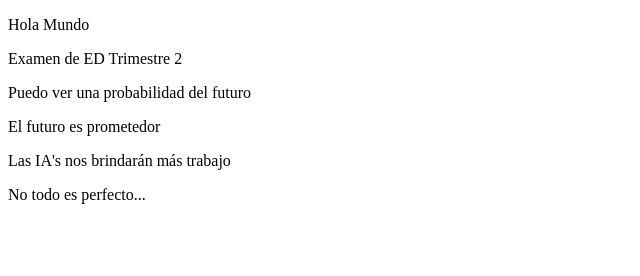
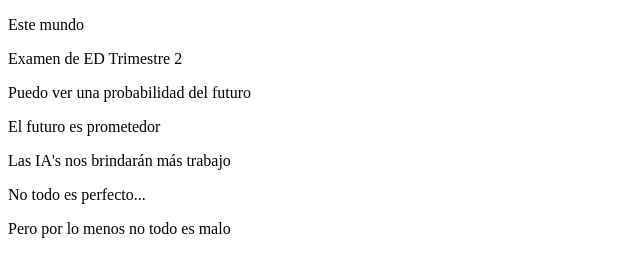
Before and after one commit to mateoxav/ExamenGitTrimestre2, a plain HTML site: page index.html in a window 1280 px wide. Shown: the whole page, without its empty margins (0-640 px from the left). Drawn offline with Linux system fonts and the light colour scheme.

Commit message:
Update index.html

```diff
--- a/index.html
+++ b/index.html
@@ -2,15 +2,16 @@
 <html lang="es">
 <head>
     <meta charset="UTF-8">
-    <title>Hola Mundo</title>
+    <title>Sobre este mundo</title>
     <link rel="stylesheet" href="index.css">
 </head>
 <body>
-    <p>Hola Mundo</p>
+    <p>Este mundo</p>
     <p>Examen de ED Trimestre 2</p>
     <p>Puedo ver una probabilidad del futuro</p>
     <p>El futuro es prometedor</p>
     <p>Las IA's nos brindarán más trabajo</p>
     <p>No todo es perfecto...</p>
+    <p>Pero por lo menos no todo es malo</p>
 </body>
 </html>
```
